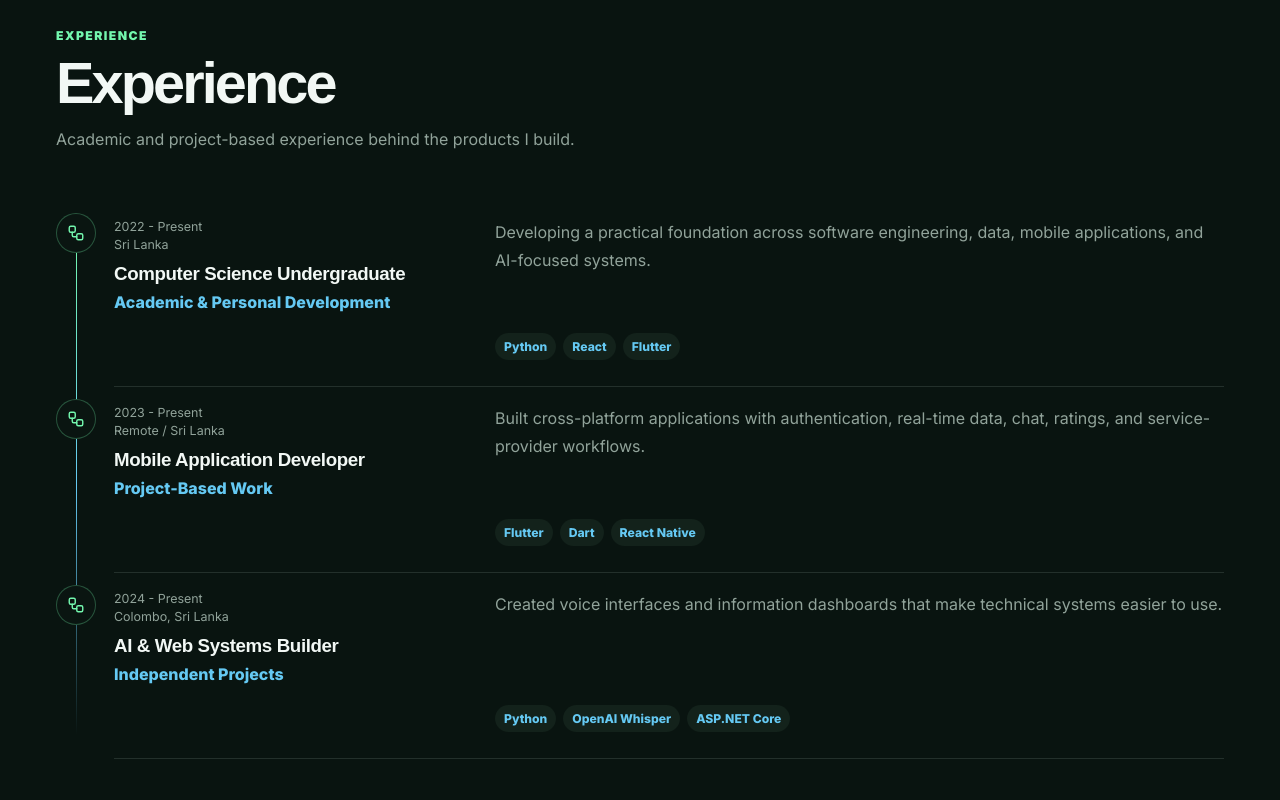
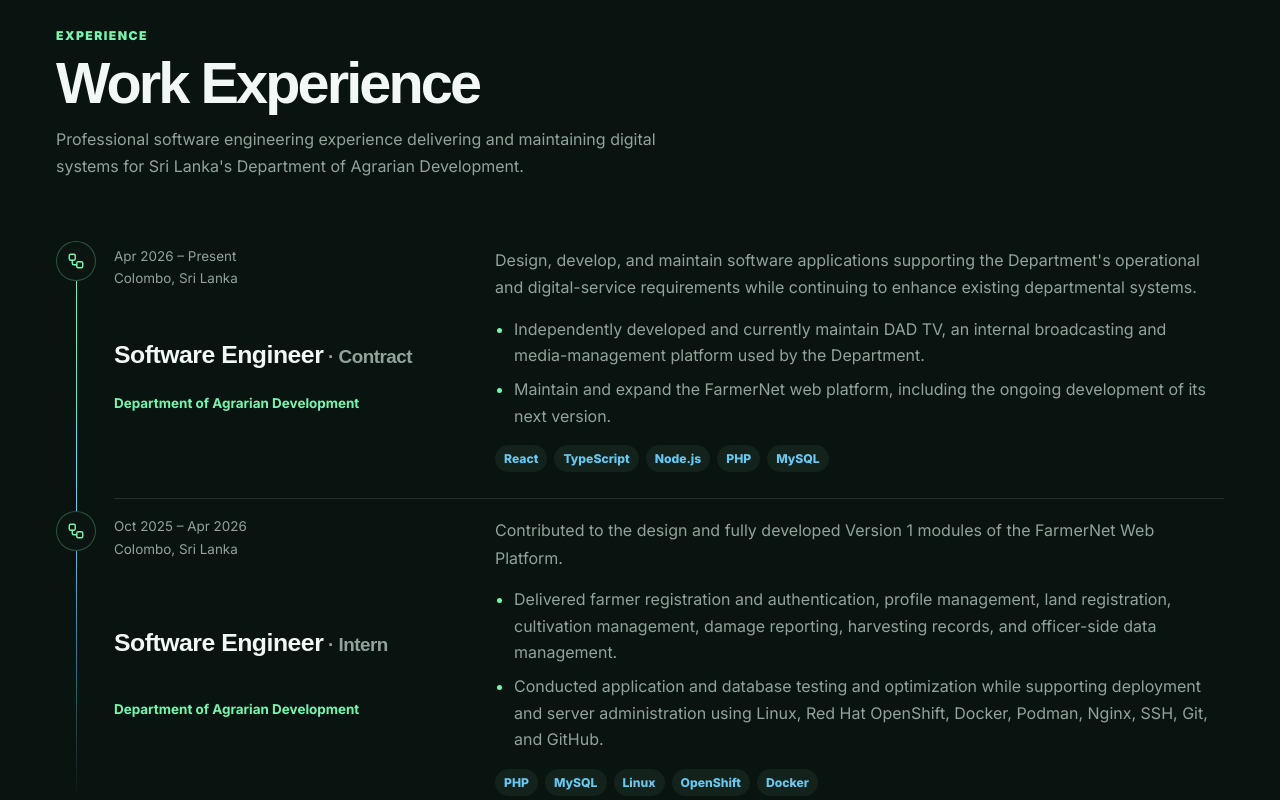
Before and after one commit to dananjaya2002/KavishanPortfolio, a React (Vite) app: page / in a window 1280 px wide. Shown: the part 3120-3920 px from the top of the page. Built offline with nearby package versions, Linux system fonts and the light colour scheme.

Commit message:
content change - expirence

```diff
--- a/src/components/Experience.jsx
+++ b/src/components/Experience.jsx
@@ -17,11 +17,23 @@ function Experience({ experience }) {
                 <span>{item.dates}</span>
                 <span>{item.location}</span>
               </div>
-              <h3>{item.title}</h3>
+              <h3>
+                <span className="experience-role">{item.title}</span>
+                {item.employmentType && <span className="employment-type"> · {item.employmentType}</span>}
+              </h3>
               <p className="timeline-company">{item.company}</p>
-              <p>{item.description}</p>
+              <div className="timeline-description">
+                <p>{item.description}</p>
+                {item.achievements?.length > 0 && (
+                  <ul>
+                    {item.achievements.map((achievement) => (
+                      <li key={achievement}>{achievement}</li>
+                    ))}
+                  </ul>
+                )}
+              </div>
               <div className="tag-list">
-                {item.technologies.slice(0, 3).map((tech) => (
+                {item.technologies.slice(0, 5).map((tech) => (
                   <span key={tech}>{tech}</span>
                 ))}
               </div>
--- a/src/data/experience.json
+++ b/src/data/experience.json
@@ -1,45 +1,32 @@
 {
-  "title": "Experience",
-  "intro": "Academic and project-based experience behind the products I build.",
+  "title": "Work Experience",
+  "intro": "Professional software engineering experience delivering and maintaining digital systems for Sri Lanka's Department of Agrarian Development.",
   "items": [
     {
-      "title": "Computer Science Undergraduate",
-      "company": "Academic & Personal Development",
-      "dates": "2022 - Present",
-      "location": "Sri Lanka",
-      "description": "Developing a practical foundation across software engineering, data, mobile applications, and AI-focused systems.",
+      "title": "Software Engineer",
+      "employmentType": "Contract",
+      "company": "Department of Agrarian Development",
+      "dates": "Apr 2026 \u2013 Present",
+      "location": "Colombo, Sri Lanka",
+      "description": "Design, develop, and maintain software applications supporting the Department's operational and digital-service requirements while continuing to enhance existing departmental systems.",
       "achievements": [
-        "Developed practical projects across AI, mobile, desktop, and web application domains.",
-        "Explored machine learning, Docker, cloud platforms, and agile development workflows.",
-        "Strengthened full-stack fundamentals through academic and independent project work."
+        "Independently developed and currently maintain DAD TV, an internal broadcasting and media-management platform used by the Department.",
+        "Maintain and expand the FarmerNet web platform, including the ongoing development of its next version."
       ],
-      "technologies": ["Python", "React", "Flutter", "Firebase", "SQL", "Docker"]
+      "technologies": ["React", "TypeScript", "Node.js", "PHP", "MySQL", "Linux", "OpenShift", "Docker", "Podman"]
     },
     {
-      "title": "Mobile Application Developer",
-      "company": "Project-Based Work",
-      "dates": "2023 - Present",
-      "location": "Remote / Sri Lanka",
-      "description": "Built cross-platform applications with authentication, real-time data, chat, ratings, and service-provider workflows.",
+      "title": "Software Engineer",
+      "employmentType": "Intern",
+      "company": "Department of Agrarian Development",
+      "dates": "Oct 2025 \u2013 Apr 2026",
+      "location": "Colombo, Sri Lanka",
+      "description": "Contributed to the design and fully developed Version 1 modules of the FarmerNet Web Platform.",
       "achievements": [
-        "Built a service advertising application connecting customers and service providers.",
-        "Created AGROW, a smart agriculture mobile concept using IoT sensor data and recommendations.",
-        "Implemented authentication, data storage, chat, bookmarking, ratings, and provider workflows."
+        "Delivered farmer registration and authentication, profile management, land registration, cultivation management, damage reporting, harvesting records, and officer-side data management.",
+        "Conducted application and database testing and optimization while supporting deployment and server administration using Linux, Red Hat OpenShift, Docker, Podman, Nginx, SSH, Git, and GitHub."
       ],
-      "technologies": ["Flutter", "Dart", "React Native", "Firebase", "NoSQL"]
-    },
-    {
-      "title": "AI & Web Systems Builder",
-      "company": "Independent Projects",
-      "dates": "2024 - Present",
-      "location": "Colombo, Sri Lanka",
-      "description": "Created voice interfaces and information dashboards that make technical systems easier to use.",
-      "achievements": [
-        "Built a voice control system using OpenAI Whisper, speech recognition, and audio processing.",
-        "Contributed to an air-quality monitoring web application with admin and user workflows.",
-        "Focused on making technical systems easier to interact with through practical interfaces."
-      ],
-      "technologies": ["Python", "OpenAI Whisper", "ASP.NET Core", "SQL Server", "Razor Pages"]
+      "technologies": ["PHP", "MySQL", "Linux", "OpenShift", "Docker", "Podman", "Nginx", "Git"]
     }
   ]
 }
--- a/src/styles.css
+++ b/src/styles.css
@@ -470,10 +470,15 @@ h3 { line-height: 1.25; letter-spacing: -0.02em; }
 .timeline-item { position: relative; display: grid; grid-template-columns: 40px minmax(0, 1fr); gap: 18px; }
 .timeline-marker { z-index: 1; display: grid; place-items: center; width: 40px; height: 40px; border: 1px solid var(--line-strong); border-radius: 50%; background: var(--bg-soft); color: var(--primary); }
 .timeline-card { display: grid; grid-template-columns: minmax(180px, 0.65fr) minmax(0, 1.35fr); column-gap: 30px; border-bottom: 1px solid var(--line); padding: 6px 0 26px; }
-.timeline-topline { grid-column: 1; display: flex; flex-direction: column; gap: 3px; color: var(--muted); font-size: 0.78rem; }
-.timeline-card h3 { grid-column: 1; margin: 10px 0 4px; }
-.timeline-company { grid-column: 1; margin: 0; color: var(--accent) !important; font-weight: 780; }
-.timeline-card > p:not(.timeline-company) { grid-column: 2; grid-row: 1 / span 3; margin: 0; }
+.timeline-topline { grid-column: 1; display: flex; flex-direction: column; gap: 3px; color: var(--muted); font-size: 0.84rem; line-height: 1.45; }
+.timeline-card h3 { grid-column: 1; margin: 36px 0 7px; font-size: clamp(1.3rem, 2.2vw, 1.55rem); line-height: 1.25; }
+.experience-role { color: var(--text); font-weight: 780; }
+.employment-type { color: var(--muted); font-size: 0.76em; font-weight: 560; white-space: nowrap; }
+.timeline-company { grid-column: 1; margin: 0; color: var(--primary) !important; font-size: 0.84rem; font-weight: 650; line-height: 1.45 !important; }
+.timeline-description { grid-column: 2; grid-row: 1 / span 3; color: var(--muted); line-height: 1.65; }
+.timeline-description > p { margin: 0; }
+.timeline-description ul { display: grid; gap: 8px; margin: 14px 0 0; padding-left: 19px; }
+.timeline-description li::marker { color: var(--primary); }
 .timeline-card .tag-list { grid-column: 2; align-self: end; margin-top: 16px; }
 
 .about-layout { display: grid; grid-template-columns: minmax(0, 1.3fr) minmax(280px, 0.7fr); gap: clamp(48px, 8vw, 110px); align-items: start; }
@@ -670,8 +675,8 @@ h3 { line-height: 1.25; letter-spacing: -0.02em; }
   .timeline-marker { width: 30px; height: 30px; }
   .timeline::before { left: 15px; }
   .timeline-card { grid-template-columns: 1fr; padding-top: 0; }
-  .timeline-topline, .timeline-card h3, .timeline-company, .timeline-card > p:not(.timeline-company), .timeline-card .tag-list { grid-column: 1; grid-row: auto; }
-  .timeline-card > p:not(.timeline-company) { margin-top: 12px; }
+  .timeline-topline, .timeline-card h3, .timeline-company, .timeline-description, .timeline-card .tag-list { grid-column: 1; grid-row: auto; }
+  .timeline-description { margin-top: 12px; }
   .contact-section { padding-block: 74px; }
   .contact-actions, .contact-actions .button { width: 100%; }
   .contact-actions .social-links { width: 100%; }
```
